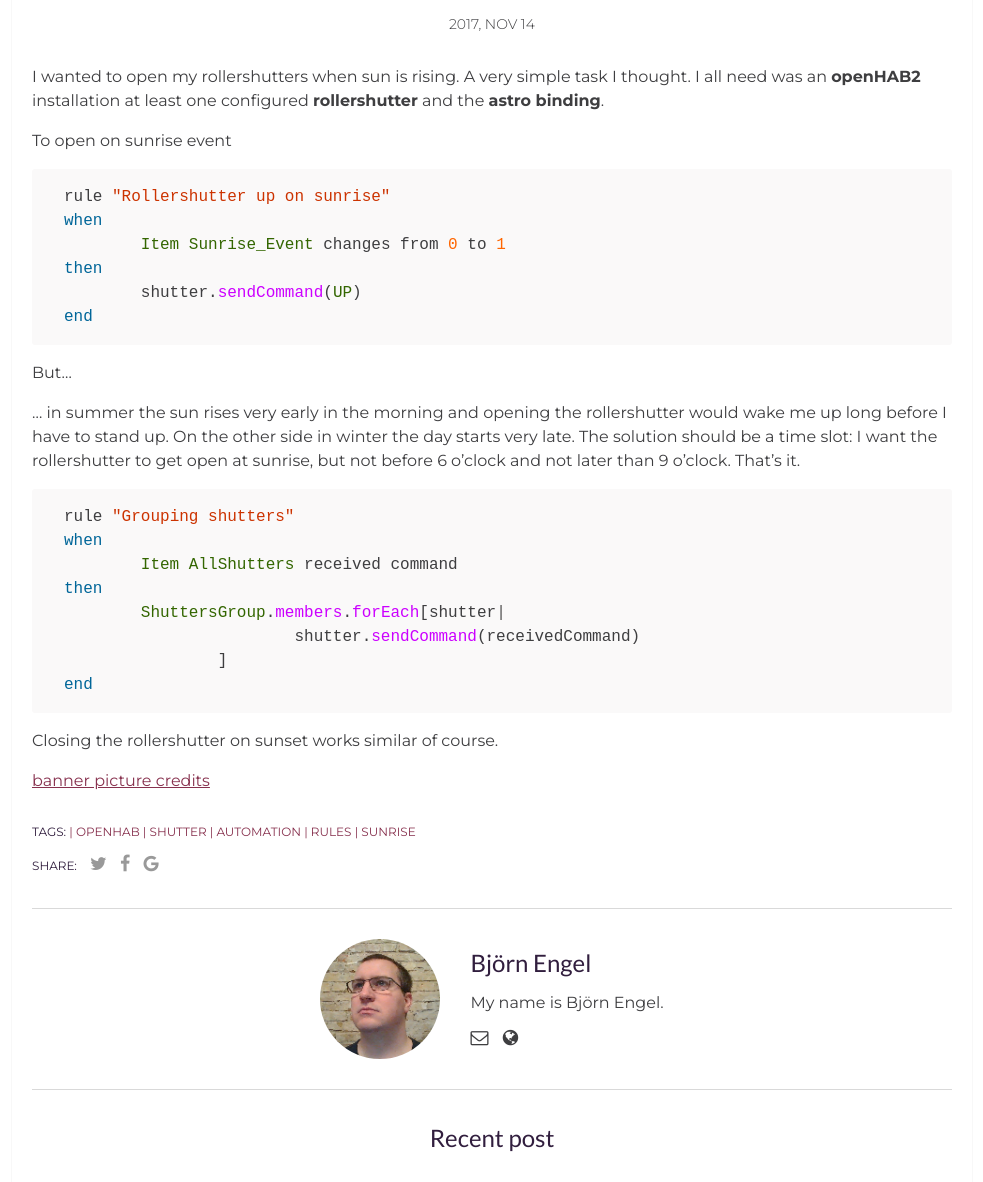
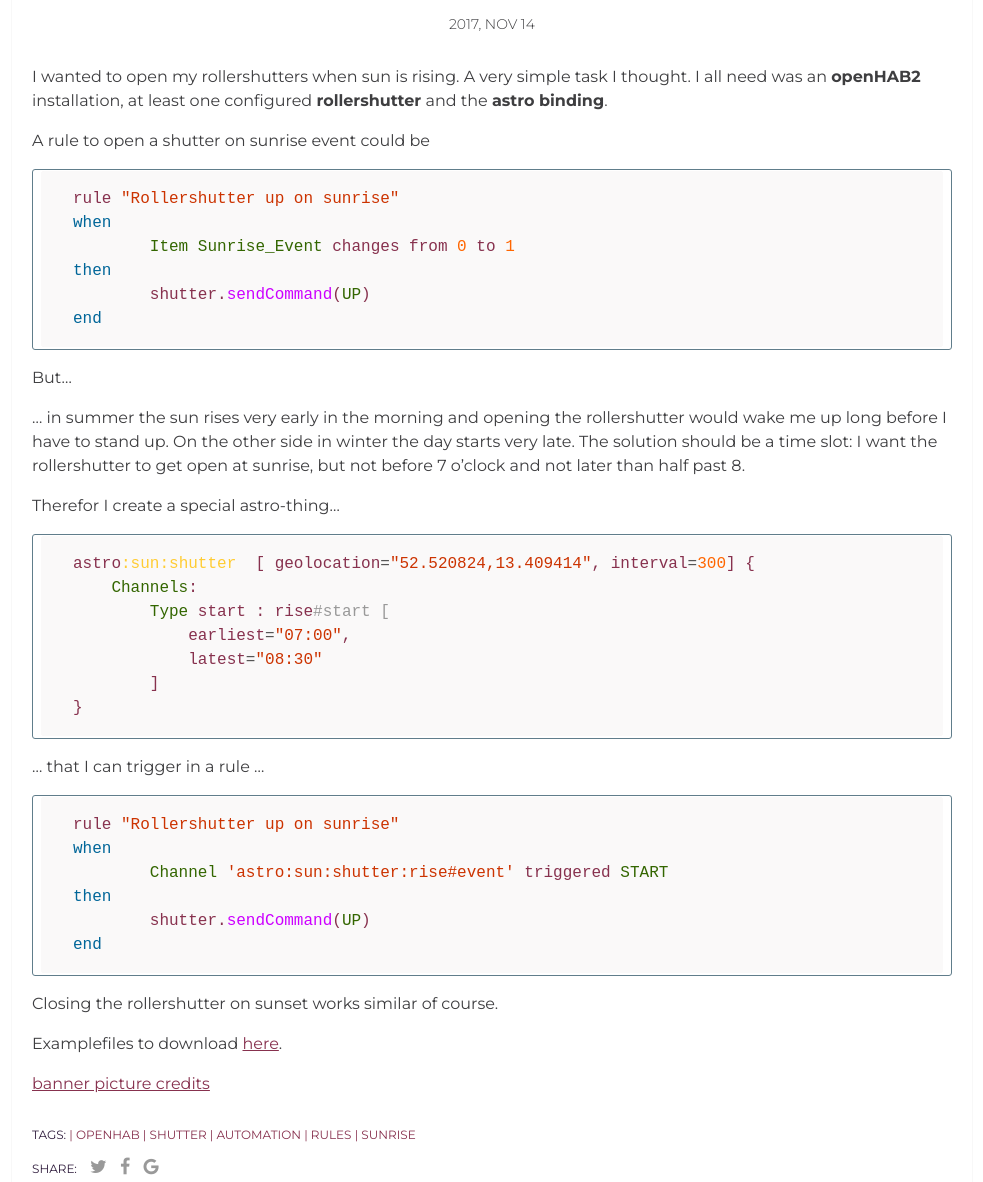
Before and after one commit to engel-b/smarthome-examples, a Jekyll site: the page built from _posts/2017-11-15-sunrise-and-rollershutters_en.md, in a window 1280 px wide, cut to the strip 603-1785 px from the top of the page. Shown: the whole strip, without its empty margins (148-1131 px from the left). Built offline with Jekyll 4.4.1, drawn with Linux system fonts in a browser that asks for light colours.

Commit message:
Updating rollershutter posts

```diff
--- a/_posts/2017-11-15-sunrise-and-rollershutters_en.md
+++ b/_posts/2017-11-15-sunrise-and-rollershutters_en.md
@@ -10,36 +10,51 @@
 ref: sunrise-and-rollershutters
 permalink: sunrise-and-rollershutters
 ---
-I wanted to open my rollershutters when sun is rising. A very simple task I thought. I all need was an **openHAB2** installation at least one configured **rollershutter** and the **astro binding**.
+I wanted to open my rollershutters when sun is rising. A very simple task I thought. I all need was an **openHAB2** installation, at least one configured **rollershutter** and the **astro binding**.
 
-To open on sunrise event
-{% highlight ruby %}
+A rule to open a shutter on sunrise event could be
+
+~~~ ruby
 rule "Rollershutter up on sunrise"
 when
 	Item Sunrise_Event changes from 0 to 1
 then
 	shutter.sendCommand(UP)
 end
-{% endhighlight %}
+~~~
 
 But...
 
-... in summer the sun rises very early in the morning and opening the rollershutter would wake me up long before I have to stand up. On the other side in winter the day starts very late. The solution should be a time slot: I want the rollershutter to get open at sunrise, but not before 6 o'clock and not later than 9 o'clock. That's it.
+... in summer the sun rises very early in the morning and opening the rollershutter would wake me up long before I have to stand up. On the other side in winter the day starts very late. The solution should be a time slot: I want the rollershutter to get open at sunrise, but not before 7 o'clock and not later than half past 8.
 
-{% highlight ruby %}
-rule "Grouping shutters"
+Therefor I create a special astro-thing...
+
+~~~ ruby
+astro:sun:shutter  [ geolocation="52.520824,13.409414", interval=300] {
+    Channels:
+        Type start : rise#start [
+            earliest="07:00",
+            latest="08:30"
+        ]
+}
+~~~
+
+... that I can trigger in a rule ...
+
+~~~ ruby
+rule "Rollershutter up on sunrise"
 when
-	Item AllShutters received command
+	Channel 'astro:sun:shutter:rise#event' triggered START
 then
-	ShuttersGroup.members.forEach[shutter|
-			shutter.sendCommand(receivedCommand)
-		]
+	shutter.sendCommand(UP)
 end
-{% endhighlight %}
+~~~
 
 Closing the rollershutter on sunset works similar of course.
 
+Examplefiles to download [here][download-sunrise-example].
+
 [banner picture credits][piccredit]
 
-[download-shutters]: http:github.com
+[download-sunrise-example]: https://minhaskamal.github.io/DownGit/#/home?url=https://github.com/justcoke/smarthome-examples/trunk/master/RollershutterUpOnSunrise
 [piccredit]: https://pixabay.com/de/fensterl%C3%A4den-fenster-1039996/
```
Also changed, not shown: _posts/2017-11-15-sunrise-and-rollershutters_de.md (+9 -11 lines), _posts/2017-12-09-grouping-rollershutters_de.md (+1 -1 lines), _posts/2017-12-09-grouping-rollershutters_en.md (+1 -1 lines).
